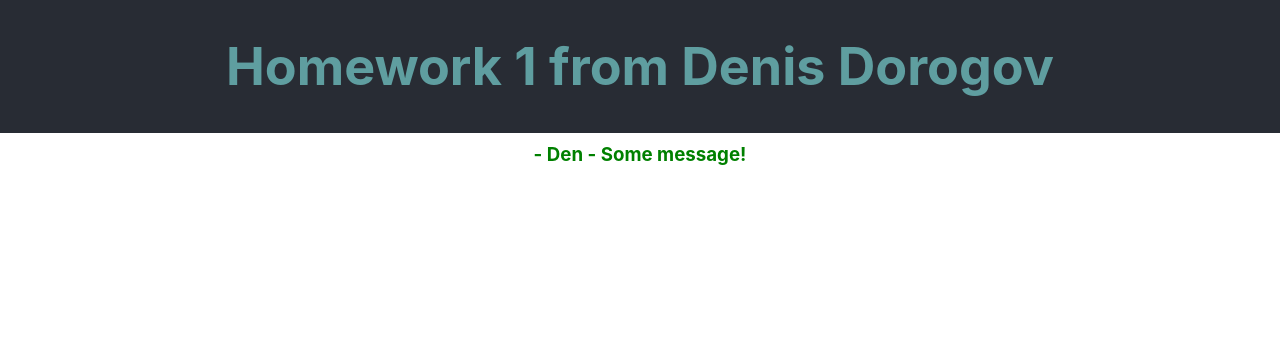
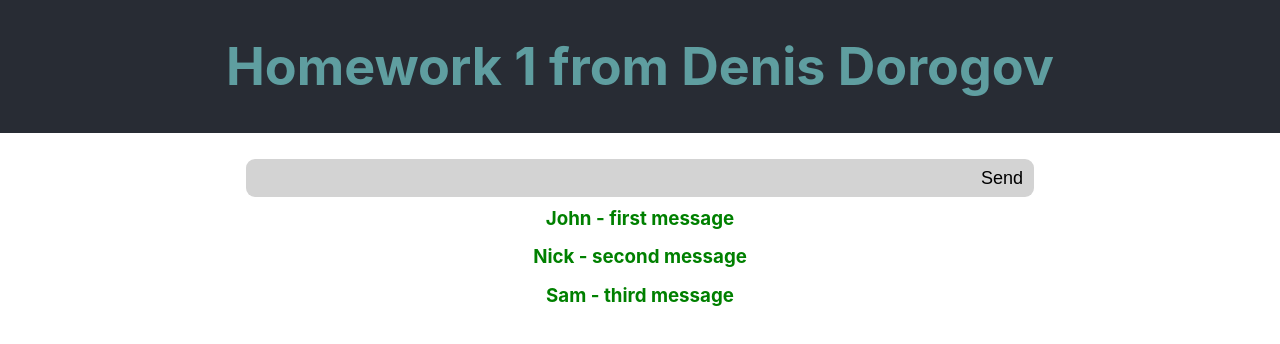
Before and after one commit to DenisDorogov/ReactJS.Base, a React (Create React App) app: page / in a window 1280 px wide. Shown: the top 344 px of the page. Built offline with nearby package versions, Linux system fonts and the light colour scheme.

Commit message:
Попытался выполнить задание. Не сделано. Не добавляется из input в state

```diff
--- a/src/App.css
+++ b/src/App.css
@@ -10,6 +10,7 @@
   justify-content: center;
   font-size: calc(10px + 2vmin);
   color: white;
+  margin-bottom: 1em;
 }
 
 .App-link {
@@ -19,3 +20,23 @@
 .heading {
   color:cadetblue;
 }
+
+.input-field {
+  line-height: 2em;
+  width: 40em;
+  border-top-left-radius: 0.5em;
+  border-bottom-left-radius: 0.5em;
+  border: 4mm gray;
+  color: green;
+  background-color: lightgray;
+  font-size: large;
+}
+
+.input-button {
+  line-height: 2em;
+  border-top-right-radius: 0.5em;
+  border-bottom-right-radius: 0.5em;
+  border: 1mm gray;
+  background-color: lightgray;
+  font-size: large;
+}
--- a/src/App.js
+++ b/src/App.js
@@ -1,36 +1,58 @@
 import './App.css';
 import Message from './Message';
+import { useState } from 'react';
 
-function App(props) {
+const DEFAULT_LIST = [
+  {
+    id:1,
+    author: 'John',
+    text: 'first message'
+  },
+  {
+    id:2,
+    author: 'Nick',
+    text: 'second message'
+  },
+  {
+    id:3,
+    author: 'Sam',
+    text: 'third message'
+  }
+];
+
+function App() {
+  //Долго боролся с useState. Почему-то messageList был не массивом, а объектом, включающим параметры
+  // переданные в App(), (пришлось их убрать).
+const [messageList, setMessageList] = useState(DEFAULT_LIST);
+const [inputMessage, setInputMessage] = useState('');
+
+
+const addInputMessage = (event) => {
+  console.log('messageList: ', messageList);
+  setMessageList([...messageList, inputMessage]);
+}
+
+const handleChange = (event) => {
+  setInputMessage({
+    author: 'User',
+    text: event.target.value,
+  });
+}
+
+//Не понял как передать из введённую строку по onSubmit
+//по onChange сохраняется посимвольно.... да и вообче не сохраняется.
   return (
     <div className="App" >
       <header className='App-header'>
-        <h1 className='heading'>{props.greeting}</h1>
+        <h1 className='heading'>{'Homework 1 from Denis Dorogov'}</h1>
       </header>
-      <Message text={props.text} user={props.user}/>
+      <form onSubmit={addInputMessage}>
+        <input type='text' className='input-field' name='input-text' onChange={handleChange} />
+        <input className='input-button' type = 'submit' value=' Send ' />
+      </form>
+      <Message list={messageList}/>
     </div>
   );
 }
 
-// function App() {
-//   return (
-//     <div className="App">
-//       <header className="App-header">
-//         <img src={logo} className="App-logo" alt="logo" />
-//         <p>
-//           Edit <code>src/App.js</code> and save to reload.
-//         </p>
-//         <a
-//           className="App-link"
-//           href="https://reactjs.org"
-//           target="_blank"
-//           rel="noopener noreferrer"
-//         >
-//           Learn React
-//         </a>
-//       </header>
-//     </div>
-//   );
-// }
-
 export default App;
--- a/src/Message.js
+++ b/src/Message.js
@@ -1,11 +1,8 @@
 import './Message.css';
 
-function Message({text, user}) {
-  return (
-    <div className="Message" >
-       <h3 className={'message'}> - {user} - {text}!</h3>
-    </div>
-  );
+function Message(messages) {
+  // console.log(messages.list);
+  return messages.list.map((message) => <h3 className='message' key={message.id} >{message.author} - {message.text}</h3>);
 }
 
 export default Message;
--- a/src/index.js
+++ b/src/index.js
@@ -5,11 +5,13 @@ import App from './App';
 import reportWebVitals from './reportWebVitals';
 
 const GREETING = 'Homework 1 from Denis Dorogov';
-const inputMessage = 'Some message';
+
+
+
 
 ReactDOM.render(
   <React.StrictMode>
-    <App text={inputMessage} greeting={GREETING} user={'Den'}/>
+    <App />
   </React.StrictMode>,
   document.getElementById('root')
 );
```
